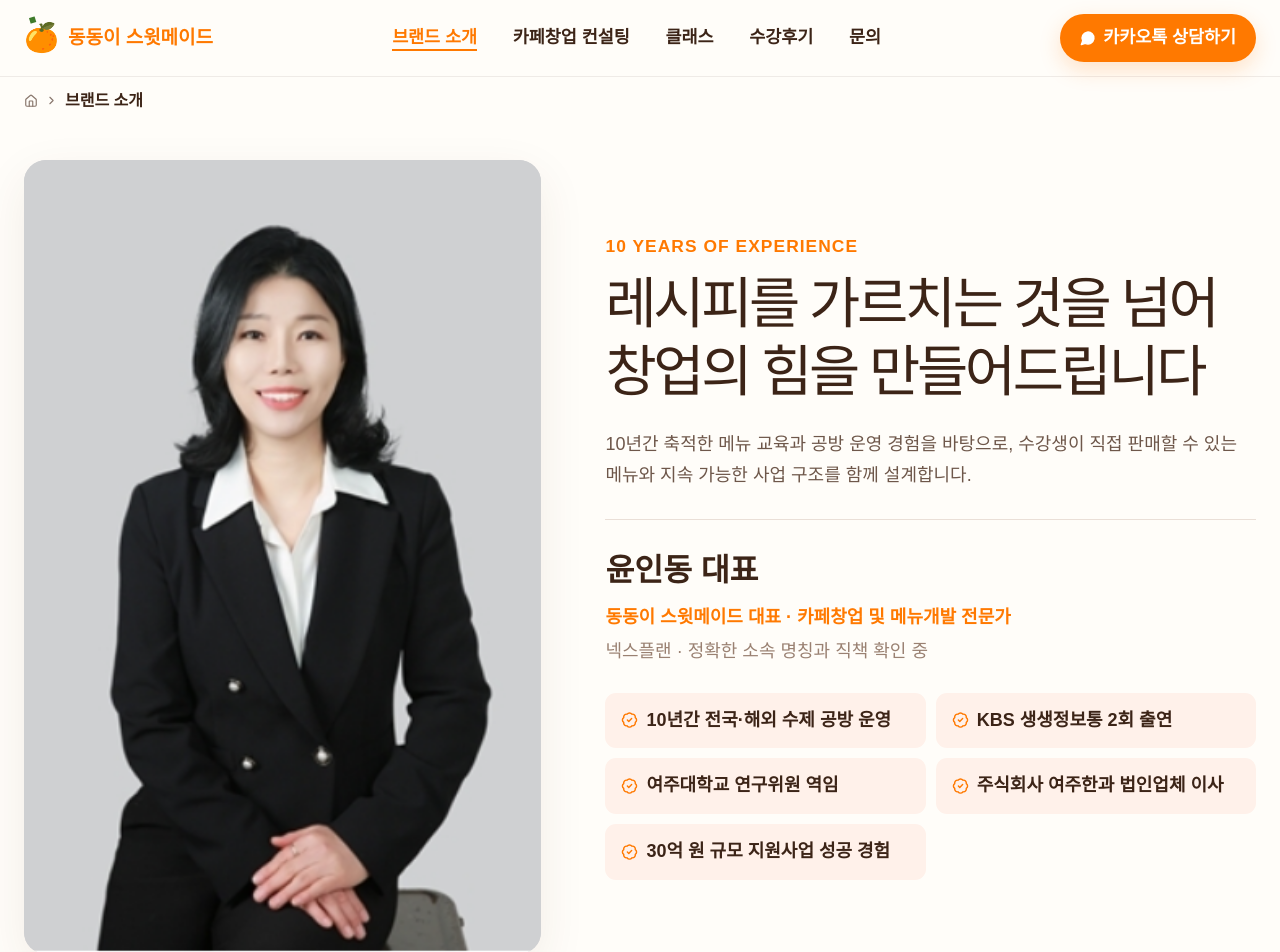
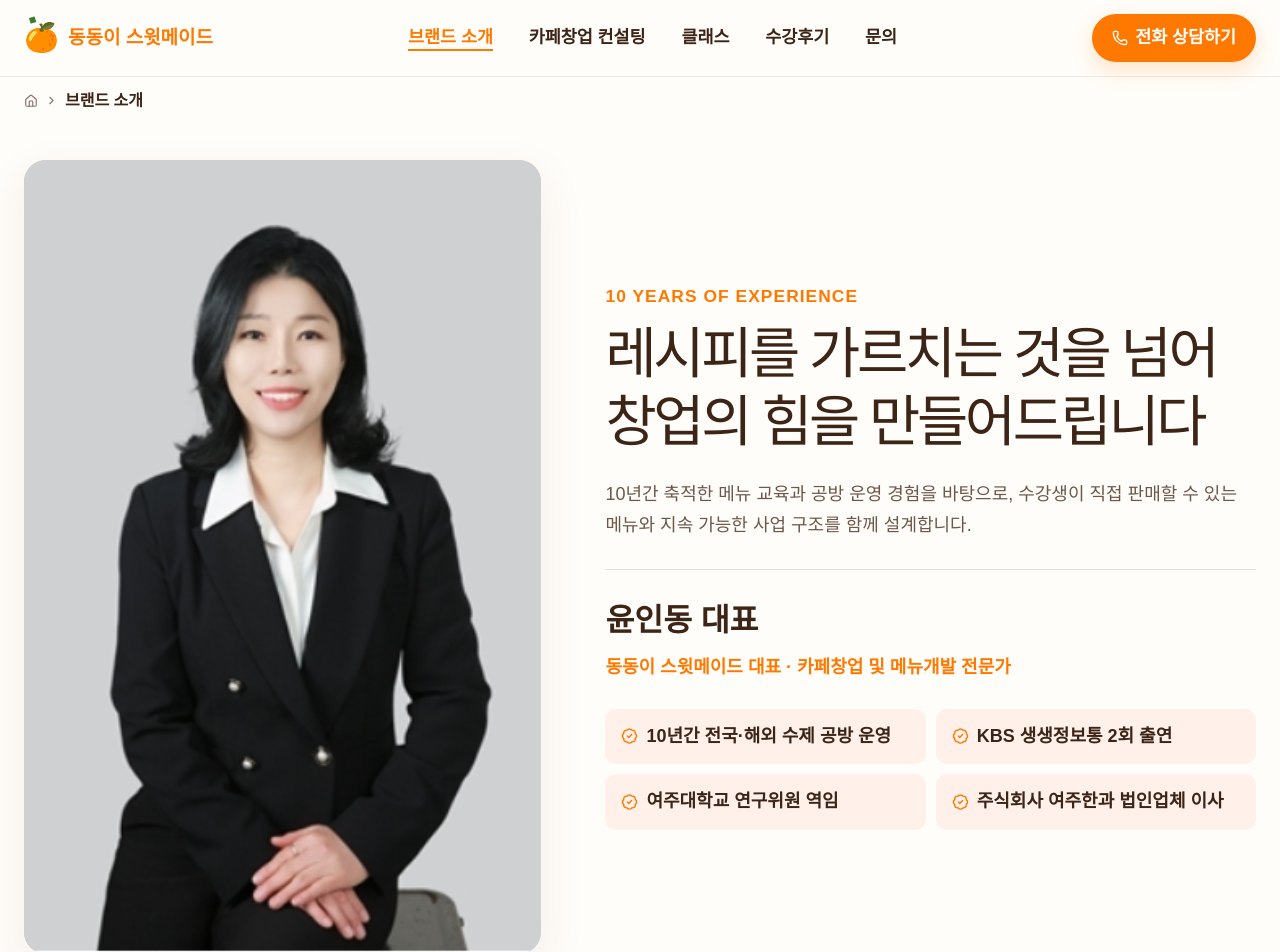
Before and after one commit to woodlaws/dongdong-sweetmade, a Next.js app: page /about in a window 1280 px wide. Shown: the top 952 px of the page. Built offline with nearby package versions, Linux system fonts and the light colour scheme.

Commit message:
Improve consultation links and public content trust

```diff
--- a/app/about/page.tsx
+++ b/app/about/page.tsx
@@ -31,8 +31,8 @@ export default function AboutPage() {
           <p className="mini-label">10 YEARS OF EXPERIENCE</p>
           <h1>레시피를 가르치는 것을 넘어<br />창업의 힘을 만들어드립니다</h1>
           <p className="representative-lead">10년간 축적한 메뉴 교육과 공방 운영 경험을 바탕으로, 수강생이 직접 판매할 수 있는 메뉴와 지속 가능한 사업 구조를 함께 설계합니다.</p>
-          <div className="representative-identity"><strong>{representative.name.value} 대표</strong><span>{representative.title.value}</span><small>넥스플랜 · 정확한 소속 명칭과 직책 확인 중</small></div>
-          <ul className="representative-facts">{representative.careerHighlights.map((item) => <li key={item.value}><BadgeCheck />{item.value}</li>)}</ul>
+          <div className="representative-identity"><strong>{representative.name.value} 대표</strong><span>{representative.title.value}</span></div>
+          <ul className="representative-facts">{representative.careerHighlights.filter((item) => item.status === "verified").map((item) => <li key={item.value}><BadgeCheck />{item.value}</li>)}</ul>
         </div>
       </section>
 
@@ -41,15 +41,15 @@ export default function AboutPage() {
         <div className="expertise-pillars"><article><ChefHat /><h3>메뉴 개발 전문가</h3><p>판매 가능한 레시피와 상품 구성을 만듭니다.</p></article><article><HeartHandshake /><h3>창업·운영 컨설턴트</h3><p>원가와 동선, 운영 기준까지 함께 설계합니다.</p></article><article><Building2 /><h3>기관사업 실무자</h3><p>기관 교육과 지원사업 수행 경험을 연결합니다.</p></article></div>
       </section>
 
-      <section className="soft-section section-space"><div className="section-shell"><SectionIntro eyebrow="② 10 YEARS IN THE FIELD" title="10년의 교육·공방 운영 경험" description="확인된 공식 제공 내용을 기준으로 경력을 정리했습니다." /><div className="career-timeline">{representative.careerHighlights.map((item, index) => <article key={item.value}><span>{String(index + 1).padStart(2, "0")}</span><div><h3>{item.value}</h3>{item.note && <p>{item.note}</p>}</div></article>)}</div></div></section>
+      <section className="soft-section section-space"><div className="section-shell"><SectionIntro eyebrow="② 10 YEARS IN THE FIELD" title="10년의 교육·공방 운영 경험" description="확인된 공식 제공 내용을 기준으로 경력을 정리했습니다." /><div className="career-timeline">{representative.careerHighlights.filter((item) => item.status === "verified").map((item, index) => <article key={item.value}><span>{String(index + 1).padStart(2, "0")}</span><div><h3>{item.value}</h3></div></article>)}</div></div></section>
 
       <section className="section-shell section-space">
         <SectionIntro eyebrow="③ MEDIA & PUBLIC ACTIVITY" title="방송과 언론이 주목한 실전 전문성" />
         <div className="media-activity-grid">
-          <article><Radio /><span>방송 출연</span><h3>{representative.broadcastAppearances[0].title}</h3><p>{representative.broadcastAppearances[0].description}</p><small>{representative.broadcastAppearances[0].detail}</small></article>
+          <article><Radio /><span>방송 출연</span><h3>{representative.broadcastAppearances[0].title}</h3><p>{representative.broadcastAppearances[0].description}</p></article>
           <article><Newspaper /><span>언론 인터뷰 · {representative.mediaCoverage[0].outlet}</span><h3>{representative.mediaCoverage[0].title}</h3><p>{representative.mediaCoverage[0].date}</p><a href={representative.mediaCoverage[0].url} target="_blank" rel="noreferrer">기사 원문 보기 <ArrowRight size={15} /></a></article>
-          <article><Award /><span>교육·연구</span><h3>여주대학교 연구위원 역임</h3><p>상세 활동은 확인 후 추가할 예정입니다.</p></article>
-          <article><BriefcaseBusiness /><span>기업 활동</span><h3>주식회사 여주한과 법인업체 이사</h3><p>재직 기간과 담당 업무는 확인 후 추가할 예정입니다.</p></article>
+          <article><Award /><span>교육·연구</span><h3>여주대학교 연구위원 역임</h3></article>
+          <article><BriefcaseBusiness /><span>기업 활동</span><h3>주식회사 여주한과 법인업체 이사</h3></article>
         </div>
       </section>
 
--- a/app/classes/[slug]/page.tsx
+++ b/app/classes/[slug]/page.tsx
@@ -1,6 +1,6 @@
 import type { Metadata } from "next";
 import { notFound } from "next/navigation";
-import { ArrowRight, BadgeCheck, CalendarDays, Check, Clock3, MapPin, MessageCircle, PackageCheck, Sparkles, WalletCards } from "lucide-react";
+import { ArrowRight, BadgeCheck, CalendarDays, Check, Clock3, MapPin, PackageCheck, Phone, Sparkles, WalletCards } from "lucide-react";
 import { Breadcrumbs } from "@/components/Breadcrumbs";
 import { ClassCard } from "@/components/ClassCard";
 import { CTASection } from "@/components/CTASection";
@@ -52,7 +52,7 @@ export default async function ClassDetailPage({ params }: Props) {
       <Breadcrumbs items={[{ label: "클래스", href: "/classes" }, { label: item.title }]} />
       <section className="class-detail-hero section-shell">
         <div className="detail-image"><SmartImage src={item.image} alt={`${item.title} 대표 이미지`} priority /></div>
-        <div className="detail-summary"><span className={`status-badge status-${item.status}`}>{item.status}</span><p className="category-label">{item.category}</p><h1>{item.title}</h1><p>{item.summary}</p><ul className="detail-facts"><li><CalendarDays />{item.format}</li><li><Clock3 />{item.duration}</li><li><WalletCards />{item.price}</li><li><MapPin />{item.location}</li></ul><div className="hero-actions"><a className="button button-primary" href="/contact">클래스 신청 <ArrowRight size={17} /></a><a className="button button-secondary" href={siteConfig.kakaoUrl} target="_blank" rel="noreferrer"><MessageCircle size={17} />카카오톡 문의</a></div></div>
+        <div className="detail-summary"><span className={`status-badge status-${item.status}`}>{item.status}</span><p className="category-label">{item.category}</p><h1>{item.title}</h1><p>{item.summary}</p><ul className="detail-facts"><li><CalendarDays />{item.format}</li><li><Clock3 />{item.duration}</li><li><WalletCards />{item.price}</li><li><MapPin />{item.location}</li></ul><div className="hero-actions"><a className="button button-primary" href="/contact">클래스 신청 <ArrowRight size={17} /></a><a className="button button-secondary" href={siteConfig.consultation.href}><Phone size={17} />{siteConfig.consultation.label}</a></div></div>
       </section>
 
       <section className="soft-section section-space"><div className="section-shell two-column-info"><article><Sparkles /><h2>이런 분께 추천합니다</h2><ul>{item.recommendedFor.map((text) => <li key={text}><Check />{text}</li>)}</ul></article><article><BadgeCheck /><h2>수강 후 기대할 수 있어요</h2><ul>{item.outcomes.map((text) => <li key={text}><Check />{text}</li>)}</ul></article></div></section>
--- a/app/consulting/page.tsx
+++ b/app/consulting/page.tsx
@@ -55,7 +55,7 @@ export default function ConsultingPage() {
 
       <section className="section-shell section-space faq-section"><SectionIntro eyebrow="FAQ" title="자주 묻는 질문" />{consultingFaqs.map((faq) => <details key={faq.question}><summary>{faq.question}</summary><p>{faq.answer}</p></details>)}</section>
       <CTASection title="지금 상황부터 편하게 알려주세요" description="필요한 컨설팅 범위와 다음 단계를 차분히 안내해 드립니다." />
-      <a className="sr-only" href={siteConfig.kakaoUrl}>카카오톡 상담</a>
+      <a className="sr-only" href={siteConfig.consultation.href}>{siteConfig.consultation.label}</a>
     </main>
   );
 }
--- a/app/contact/page.tsx
+++ b/app/contact/page.tsx
@@ -1,5 +1,5 @@
 import type { Metadata } from "next";
-import { Instagram, MapPin, MessageCircle, Phone } from "lucide-react";
+import { Instagram, MapPin, Phone } from "lucide-react";
 import { Breadcrumbs } from "@/components/Breadcrumbs";
 import { ContactForm } from "@/components/ContactForm";
 import { representative } from "@/data/representative";
@@ -11,7 +11,7 @@ export default async function ContactPage({ searchParams }: { searchParams: Prom
   const { type } = await searchParams;
   return (
     <main><Breadcrumbs items={[{ label: "문의" }]} /><section className="contact-layout section-shell">
-      <aside><p className="mini-label">CONTACT</p><h1>문의하기</h1><p>개인 클래스, 카페창업 컨설팅, 기관·기업 교육을 목적에 맞게 안내해 드립니다.</p><div className="contact-channels"><a href={siteConfig.kakaoUrl} target="_blank" rel="noreferrer"><MessageCircle />카카오톡 상담<span>가장 빠른 상담 채널</span></a><a href={`tel:${representative.contact.phone.value.replaceAll("-", "")}`}><Phone />전화 상담<span>{representative.contact.phone.value}</span></a><div><MapPin />주소<span>{representative.contact.address.value}</span></div></div><div className="contact-social"><a href={siteConfig.blogUrl} target="_blank" rel="noreferrer">N 네이버 블로그</a><a href={siteConfig.instagramUrl} target="_blank" rel="noreferrer"><Instagram size={16} /> {representative.contact.instagram.value}</a></div></aside>
+      <aside><p className="mini-label">CONTACT</p><h1>문의하기</h1><p>개인 클래스, 카페창업 컨설팅, 기관·기업 교육을 목적에 맞게 안내해 드립니다.</p><div className="contact-channels"><a href={siteConfig.consultation.href}><Phone />{siteConfig.consultation.label}<span>{siteConfig.phone}</span></a><div><MapPin />주소<span>{representative.contact.address.value}</span></div></div><div className="contact-social"><a href={siteConfig.blogUrl} target="_blank" rel="noreferrer">N 네이버 블로그</a><a href={siteConfig.instagramUrl} target="_blank" rel="noreferrer"><Instagram size={16} /> {representative.contact.instagram.value}</a></div></aside>
       <div className="form-panel"><ContactForm initialType={type} /></div>
     </section></main>
   );
--- a/app/layout.tsx
+++ b/app/layout.tsx
@@ -1,5 +1,5 @@
 import type { Metadata, Viewport } from "next";
-import { CalendarDays, MessageCircle } from "lucide-react";
+import { CalendarDays, Phone } from "lucide-react";
 import { SiteFooter } from "@/components/SiteFooter";
 import { SiteHeader } from "@/components/SiteHeader";
 import { JsonLd } from "@/components/JsonLd";
@@ -51,7 +51,7 @@ export default function RootLayout({ children }: Readonly<{ children: React.Reac
         <SiteFooter />
         <nav className="mobile-bottom-cta" aria-label="빠른 상담">
           <a href="/classes"><CalendarDays size={18} />클래스 일정</a>
-          <a href={siteConfig.kakaoUrl} target="_blank" rel="noreferrer"><MessageCircle size={18} />카카오톡 문의</a>
+          <a href={siteConfig.consultation.href}><Phone size={18} />{siteConfig.consultation.shortLabel}</a>
         </nav>
       </body>
     </html>
--- a/app/page.tsx
+++ b/app/page.tsx
@@ -1,5 +1,5 @@
 import type { Metadata } from "next";
-import { ArrowRight, BadgeCheck, Building2, Coffee, MessageCircle, Sprout, Star, Store, UsersRound } from "lucide-react";
+import { ArrowRight, BadgeCheck, Coffee, Phone, Sprout, Star, Store, UsersRound } from "lucide-react";
 import { ClassCard } from "@/components/ClassCard";
 import { CTASection } from "@/components/CTASection";
 import { SectionIntro } from "@/components/SectionIntro";
@@ -19,11 +19,11 @@ const services = [
 ];
 
 const sketches = [
-  ["수제청 창업반 실습 현장", "https://images.unsplash.com/photo-1513558161293-cdaf765ed2fd?auto=format&fit=crop&w=700&q=82"],
-  ["브런치 메뉴 실습", "https://images.unsplash.com/photo-1547592180-85f173990554?auto=format&fit=crop&w=700&q=82"],
-  ["앙금플라워 케이크 실습", "https://images.unsplash.com/photo-1579372786545-d24232daf58c?auto=format&fit=crop&w=700&q=82"],
-  ["음료 클래스 실습", "https://images.unsplash.com/photo-1544145945-f90425340c7e?auto=format&fit=crop&w=700&q=82"],
-  ["창업 컨설팅 특강", "https://images.unsplash.com/photo-1556910103-1c02745aae4d?auto=format&fit=crop&w=700&q=82"],
+  ["수제청과 과일 음료", "https://images.unsplash.com/photo-1513558161293-cdaf765ed2fd?auto=format&fit=crop&w=700&q=82"],
+  ["브런치 메뉴 구성", "https://images.unsplash.com/photo-1547592180-85f173990554?auto=format&fit=crop&w=700&q=82"],
+  ["케이크와 디저트", "https://images.unsplash.com/photo-1579372786545-d24232daf58c?auto=format&fit=crop&w=700&q=82"],
+  ["카페 음료 메뉴", "https://images.unsplash.com/photo-1544145945-f90425340c7e?auto=format&fit=crop&w=700&q=82"],
+  ["메뉴 개발 아이디어", "https://images.unsplash.com/photo-1556910103-1c02745aae4d?auto=format&fit=crop&w=700&q=82"],
 ];
 
 export default function HomePage() {
@@ -64,11 +64,11 @@ export default function HomePage() {
         <div className="representative-home-copy">
           <p className="mini-label">10 YEARS OF EXPERIENCE</p>
           <h2>10년의 현장 경험으로<br />카페 창업의 시작을 함께합니다</h2>
-          <p className="representative-name"><strong>{representative.name.value} 대표</strong><span>{representative.title.value}</span><small>넥스플랜 · 세부 소속 및 직책 확인 중</small></p>
+          <p className="representative-name"><strong>{representative.name.value} 대표</strong><span>{representative.title.value}</span></p>
           <p>{representative.introduction.value}</p>
           <div className="representative-highlights">
             {representative.careerHighlights.slice(0, 3).map((item) => <span key={item.value}><BadgeCheck />{item.value}</span>)}
-            <span><Building2 />30억 원 규모 지원사업 성공 경험</span>
+            <span><BadgeCheck />정부·기관 지원사업 수행 경험</span>
           </div>
           <blockquote>“배운 메뉴가 실제 상품이 되고,<br />자신만의 사업으로 이어질 때까지 함께하겠습니다.”</blockquote>
           <div className="representative-actions"><a className="button button-primary" href="/about">윤인동 대표 소개 <ArrowRight size={17} /></a><a className="button button-secondary" href="/contact">창업 상담 신청 <ArrowRight size={17} /></a></div>
@@ -92,17 +92,17 @@ export default function HomePage() {
       </section>
 
       <section className="section-shell section-space">
-        <SectionIntro eyebrow="CLASS SKETCH" title="최근 클래스 스케치" />
+        <SectionIntro eyebrow="CLASS MENU" title="클래스에서 배우는 메뉴" description="메뉴 이해를 돕는 스톡 참고 이미지입니다. 실제 수업 현장 또는 수강생 작품 사진이 아닙니다." />
         <div className="sketch-grid">
-          {sketches.map(([title, image]) => <figure key={title}><div><SmartImage src={image} alt={title} /></div><figcaption>{title}</figcaption></figure>)}
+          {sketches.map(([title, image]) => <figure key={title}><div><SmartImage src={image} alt={`${title} 참고 이미지`} /></div><figcaption>{title} · 참고 이미지</figcaption></figure>)}
         </div>
       </section>
 
       <CTASection />
 
       <section className="quick-funnel section-shell" aria-label="상담 빠른 안내">
-        <div><Store /><span>창업 목표를 알려주세요</span></div><ArrowRight /><div><Sprout /><span>맞춤 과정을 제안해요</span></div><ArrowRight /><div><MessageCircle /><span>카카오톡으로 상담해요</span></div>
-        <a href={siteConfig.kakaoUrl} target="_blank" rel="noreferrer" className="sr-only">카카오톡 상담</a>
+        <div><Store /><span>창업 목표를 알려주세요</span></div><ArrowRight /><div><Sprout /><span>맞춤 과정을 제안해요</span></div><ArrowRight /><div><Phone /><span>전화로 상담해요</span></div>
+        <a href={siteConfig.consultation.href} className="sr-only">{siteConfig.consultation.label}</a>
       </section>
     </main>
   );
--- a/components/CTASection.tsx
+++ b/components/CTASection.tsx
@@ -1,4 +1,4 @@
-import { ArrowRight, MessageCircle } from "lucide-react";
+import { ArrowRight, Phone } from "lucide-react";
 import { siteConfig } from "@/data/site";
 
 type CTASectionProps = { title?: string; description?: string };
@@ -13,8 +13,8 @@ export function CTASection({ title = "나에게 맞는 수업부터 상담해
       <div className="cta-benefits" aria-label="상담 장점">
         <span>맞춤 커리큘럼 설계</span><span>창업 비용 &amp; 수익 분석</span><span>실전 노하우 전수</span>
       </div>
-      <a className="button button-kakao" href={siteConfig.kakaoUrl} target="_blank" rel="noreferrer">
-        <MessageCircle size={18} fill="currentColor" aria-hidden="true" /> 카카오톡 상담하기 <ArrowRight size={18} aria-hidden="true" />
+      <a className="button button-kakao" href={siteConfig.consultation.href}>
+        <Phone size={18} aria-hidden="true" /> {siteConfig.consultation.label} <ArrowRight size={18} aria-hidden="true" />
       </a>
     </section>
   );
--- a/components/ClassScheduleExplorer.tsx
+++ b/components/ClassScheduleExplorer.tsx
@@ -1,7 +1,7 @@
 "use client";
 
 import { useEffect, useRef, useState } from "react";
-import { ArrowRight, CalendarDays, ChevronLeft, ChevronRight, Clock3, MapPin, MessageCircle, X } from "lucide-react";
+import { ArrowRight, CalendarDays, ChevronLeft, ChevronRight, Clock3, MapPin, Phone, X } from "lucide-react";
 import { classSchedule, parseScheduleDate, scheduleCategories, scheduleMonths, type ClassScheduleItem, type ScheduleCategory } from "@/data/class-schedule";
 import { classCategories } from "@/data/classes";
 import { siteConfig } from "@/data/site";
@@ -175,7 +175,7 @@ export function ClassScheduleExplorer() {
 
         <div className="schedule-contact-cta">
           <div><h3>원하는 수업 날짜가 없으신가요?</h3><p>희망 과정과 가능한 날짜를 남겨주시면 일정을 안내해드립니다.</p></div>
-          <div><a className="button button-primary" href="/contact?type=클래스%20일정%20문의">희망 일정 문의하기 <ArrowRight size={17} /></a><a className="button button-kakao" href={siteConfig.kakaoUrl} target="_blank" rel="noreferrer"><MessageCircle size={17} />카카오톡으로 문의하기</a></div>
+          <div><a className="button button-primary" href="/contact?type=클래스%20일정%20문의">희망 일정 문의하기 <ArrowRight size={17} /></a><a className="button button-kakao" href={siteConfig.consultation.href}><Phone size={17} />{siteConfig.consultation.label}</a></div>
         </div>
       </section>
 
--- a/components/SiteFooter.tsx
+++ b/components/SiteFooter.tsx
@@ -1,4 +1,4 @@
-import { Instagram, MessageCircle } from "lucide-react";
+import { Instagram, Phone } from "lucide-react";
 import { representative } from "@/data/representative";
 import { siteConfig } from "@/data/site";
 
@@ -12,7 +12,7 @@ export function SiteFooter() {
           <div className="social-links">
             <a href={siteConfig.blogUrl} target="_blank" rel="noreferrer">N 네이버 블로그</a>
             <a href={siteConfig.instagramUrl} target="_blank" rel="noreferrer"><Instagram size={16} /> 인스타그램</a>
-            <a href={siteConfig.kakaoUrl} target="_blank" rel="noreferrer"><MessageCircle size={16} /> 카카오톡</a>
+            <a href={siteConfig.consultation.href}><Phone size={16} /> {siteConfig.consultation.shortLabel}</a>
           </div>
         </div>
         <div>
--- a/components/SiteHeader.tsx
+++ b/components/SiteHeader.tsx
@@ -1,6 +1,6 @@
 "use client";
 
-import { Menu, MessageCircle, X } from "lucide-react";
+import { Menu, Phone, X } from "lucide-react";
 import { usePathname } from "next/navigation";
 import { useState } from "react";
 import { navigation, siteConfig } from "@/data/site";
@@ -24,8 +24,8 @@ export function SiteHeader() {
           })}
         </nav>
 
-        <a className="kakao-button" href={siteConfig.kakaoUrl} target="_blank" rel="noreferrer">
-          <MessageCircle size={16} fill="currentColor" aria-hidden="true" /> 카카오톡 상담하기
+        <a className="kakao-button" href={siteConfig.consultation.href}>
+          <Phone size={16} aria-hidden="true" /> {siteConfig.consultation.label}
         </a>
 
         <button className="menu-toggle" type="button" aria-label={open ? "메뉴 닫기" : "메뉴 열기"} aria-expanded={open} onClick={() => setOpen((value) => !value)}>
@@ -38,8 +38,8 @@ export function SiteHeader() {
           <nav aria-label="모바일 메뉴">
             {navigation.map((item) => <a key={item.href} href={item.href} onClick={() => setOpen(false)}>{item.label}</a>)}
           </nav>
-          <a className="kakao-button mobile-kakao" href={siteConfig.kakaoUrl} target="_blank" rel="noreferrer">
-            <MessageCircle size={17} aria-hidden="true" /> 카카오톡 상담하기
+          <a className="kakao-button mobile-kakao" href={siteConfig.consultation.href}>
+            <Phone size={17} aria-hidden="true" /> {siteConfig.consultation.label}
           </a>
         </div>
       )}
--- a/data/classes.ts
+++ b/data/classes.ts
@@ -105,7 +105,7 @@ export const classes: ClassItem[] = [
     outcomes: ["계절 디저트 1종 완성", "재료 대체와 보관 팁", "카페용 플레이팅"],
     curriculum: ["재료 소개", "반죽·성형 실습", "굽기와 마무리", "포장과 보관"],
     supplies: "앞치마와 필기도구",
-    faq: [{ question: "일정은 어디에서 확인하나요?", answer: "모집 일정은 클래스 페이지와 SNS에서 안내하며 카카오톡으로도 문의할 수 있습니다." }],
+    faq: [{ question: "일정은 어디에서 확인하나요?", answer: "모집 일정은 클래스 페이지와 SNS에서 안내하며 전화로도 문의할 수 있습니다." }],
   },
 ];
 
--- a/data/site.ts
+++ b/data/site.ts
@@ -1,14 +1,21 @@
 import { representative } from "@/data/representative";
+
+const phone = representative.contact.phone.value;
+const phoneHref = `tel:${phone.replaceAll("-", "")}`;
 
 export const siteConfig = {
   name: "동동이 스윗메이드",
   shortName: "동동이 스윗메이드",
   description: "수제청·음료, 브런치·디저트, 앙금플라워부터 카페 창업까지 실전에 연결되는 교육 브랜드",
-  url: "https://dongdong-sweetmade.geosangbruce.chatgpt.site",
-  kakaoUrl: "https://pf.kakao.com/",
+  url: "https://dongdong-sweetmade.vercel.app",
   blogUrl: "https://blog.naver.com/idong22",
   instagramUrl: "https://www.instagram.com/dongdongesweetmade/",
-  phone: representative.contact.phone.value,
+  phone,
+  consultation: {
+    label: "전화 상담하기",
+    shortLabel: "전화 상담",
+    href: phoneHref,
+  },
   email: "추후 입력",
   address: representative.contact.address.value,
   businessHours: representative.contact.businessHours.value,
```
